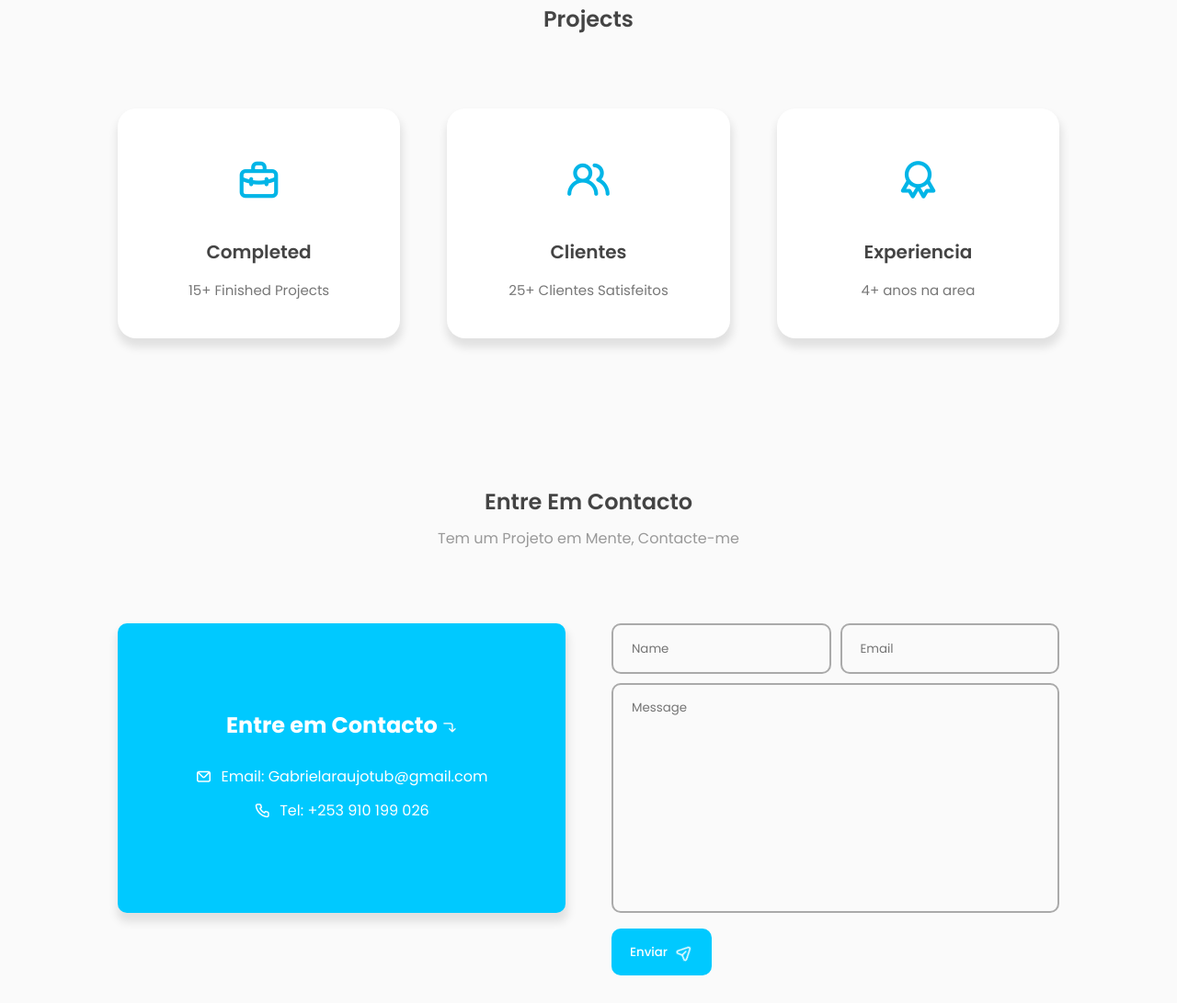
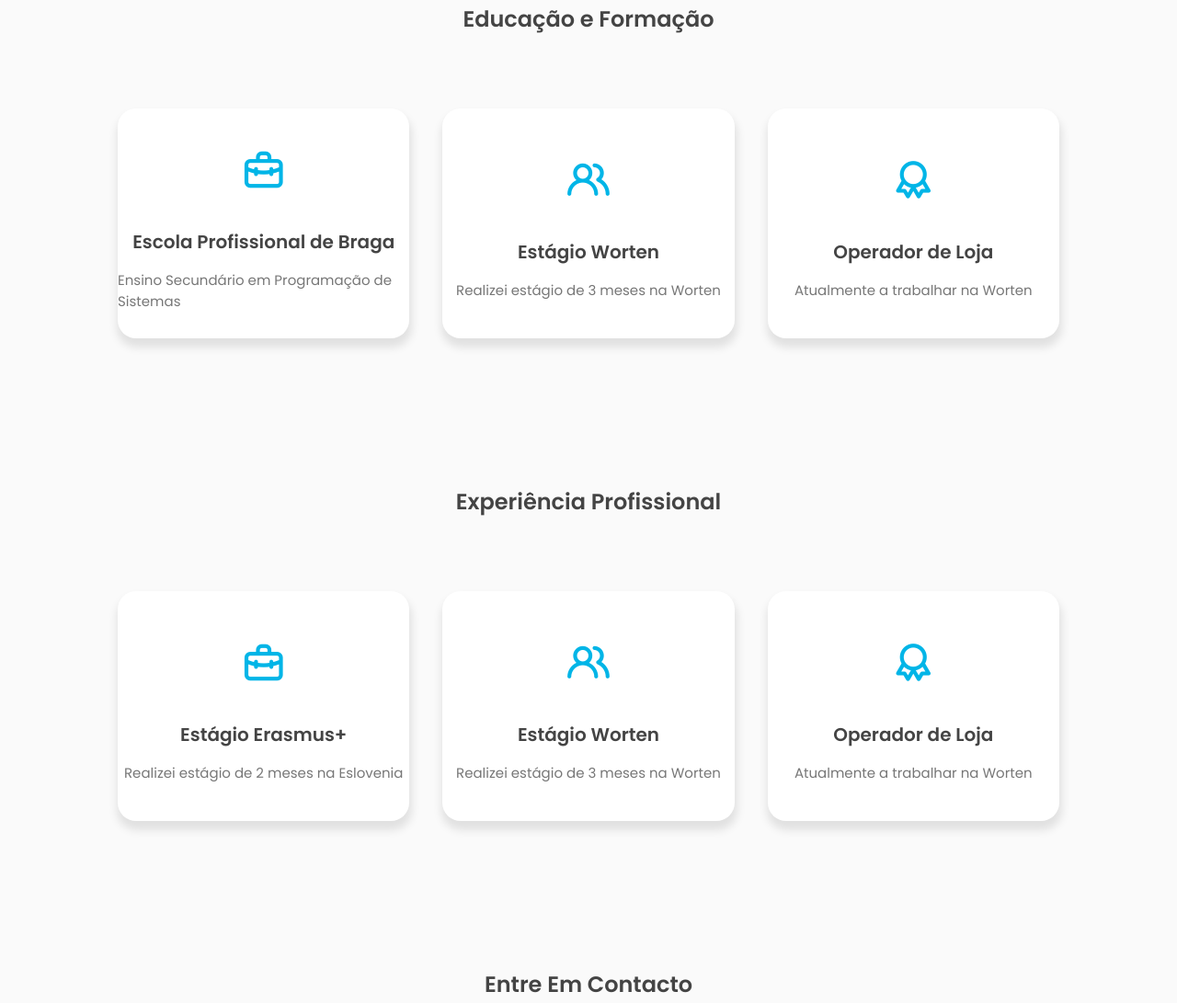
Before and after one commit to Araujo005/Portfolio, a plain HTML site: page index.html in a window 1280 px wide. Shown: the part 1412-2503 px from the top of the page at 92% size. Drawn offline with nearby package versions, Linux system fonts and the light colour scheme.

Commit message:
Add files via upload

```diff
--- a/assets/css/style.css
+++ b/assets/css/style.css
@@ -348,7 +348,7 @@ h3{
     justify-content: center;
     align-items: center;
     flex-direction: column;
-    width: 30%;
+    width: 31%;
     height: 250px;
     background: var(--color-white);
     border-radius: 20px;
--- a/index.html
+++ b/index.html
@@ -8,7 +8,7 @@
     <!-- --------- CSS ---------- -->
     <link rel="stylesheet" href="assets/css/style.css">
     <!-- --------- FAVICON ---------- -->
-    <link rel="shortcut icon" href="assets/images/favicon.png" type="image/x-icon">
+    <link rel="shortcut icon" href="assets/images/logo G.png" type="image/x-icon">
     <title>Portfolio | Gabriel Araújo</title>
 </head>
 <body>
@@ -63,7 +63,6 @@
                 </p>
             </div>
             <div class="featured-text-btn">
-                <button class="btn blue-btn">Contrate-me</button>
                 <button class="btn">Descarregar CV <i class="uil uil-file-alt"></i></button>
             </div>
             <div class="social_icons">
@@ -74,7 +73,6 @@
                 </div>
 
                 <div class="icon"><i class="uil uil-linkedin-alt"></i></div>
-                <div class="icon"><i class="uil uil-dribbble"></i></div>
                 <div class="icon"><i class="uil uil-github-alt"></i></div>
             </div>
           </div>
@@ -116,8 +114,6 @@
                         <span>CSS</span>
                         <span>Bootstrap</span>
                         <span>JavaScript</span>
-                        <span>Vue</span>
-                        <span>React</span>
                         <span>Angular</span>
                     </div>
                 </div>
@@ -147,24 +143,47 @@
        </section>
        <!-- -------------- PROJECT BOX ---------------- -->
        <section class="section" id="projects">
+        <div class="top-header">
+            <h1>Educação e Formação</h1>
+        </div>
+        <div class="project-container">
+          <div class="project-box">
+              <i class="uil uil-briefcase-alt"></i>
+              <h3>Escola Profissional de Braga</h3>
+              <label>Ensino Secundário em Programação de Sistemas</label>
+          </div>
+          <div class="project-box">
+              <i class="uil uil-users-alt"></i>
+              <h3>Estágio Worten</h3>
+              <label>Realizei estágio de 3 meses na Worten</label>
+          </div>
+          <div class="project-box">
+              <i class="uil uil-award"></i>
+              <h3>Operador de Loja</h3>
+              <label>Atualmente a trabalhar na Worten</label>
+          </div>
+        </div>
+     </section>
+
+       <section class="section" id="projects">
           <div class="top-header">
-              <h1>Projects</h1>
+              <h1>Experiência Profissional</h1>
           </div>
           <div class="project-container">
             <div class="project-box">
                 <i class="uil uil-briefcase-alt"></i>
-                <h3>Completed</h3>
-                <label>15+ Finished Projects</label>
+                <h3>Estágio Erasmus+</h3>
+                <label> Realizei estágio de 2 meses na Eslovenia </label>
             </div>
             <div class="project-box">
                 <i class="uil uil-users-alt"></i>
-                <h3>Clientes</h3>
-                <label>25+ Clientes Satisfeitos</label>
+                <h3>Estágio Worten</h3>
+                <label>Realizei estágio de 3 meses na Worten</label>
             </div>
             <div class="project-box">
                 <i class="uil uil-award"></i>
-                <h3>Experiencia</h3>
-                <label>4+ anos na area</label>
+                <h3>Operador de Loja</h3>
+                <label>Atualmente a trabalhar na Worten</label>
             </div>
           </div>
        </section>
@@ -179,17 +198,17 @@
                 <div class="contact-info">
                     <h2>Entre em Contacto <i class="uil uil-corner-right-down"></i></h2>
                     <p><i class="uil uil-envelope"></i> Email: Gabrielaraujotub@gmail.com</p>
-                    <p><i class="uil uil-phone"></i> Tel: +253 910 199 026</p>
+                    <p><i class="uil uil-phone"></i> Tel: +351 910 199 026</p>
                 </div>
              </div>
              <div class="col">
                 <div class="form-control">
                     <div class="form-inputs">
-                        <input type="text" class="input-field" placeholder="Name">
+                        <input type="text" class="input-field" placeholder="Nome">
                         <input type="text" class="input-field" placeholder="Email">
                     </div>
                     <div class="text-area">
-                        <textarea placeholder="Message"></textarea>
+                        <textarea placeholder="Mensagem"></textarea>
                     </div>
                     <div class="form-button">
                         <button class="btn">Enviar <i class="uil uil-message"></i></button>
@@ -223,7 +242,6 @@
         <div class="footer-social-icons">
             <div class="icon"><i class="uil uil-instagram"></i></div>
             <div class="icon"><i class="uil uil-linkedin-alt"></i></div>
-            <div class="icon"><i class="uil uil-dribbble"></i></div>
             <div class="icon"><i class="uil uil-github-alt"></i></div>
         </div>
         <div class="bottom-footer">
```
Also changed, not shown: assets/images/logo g.png (added), assets/images/logotipo.png (added).
